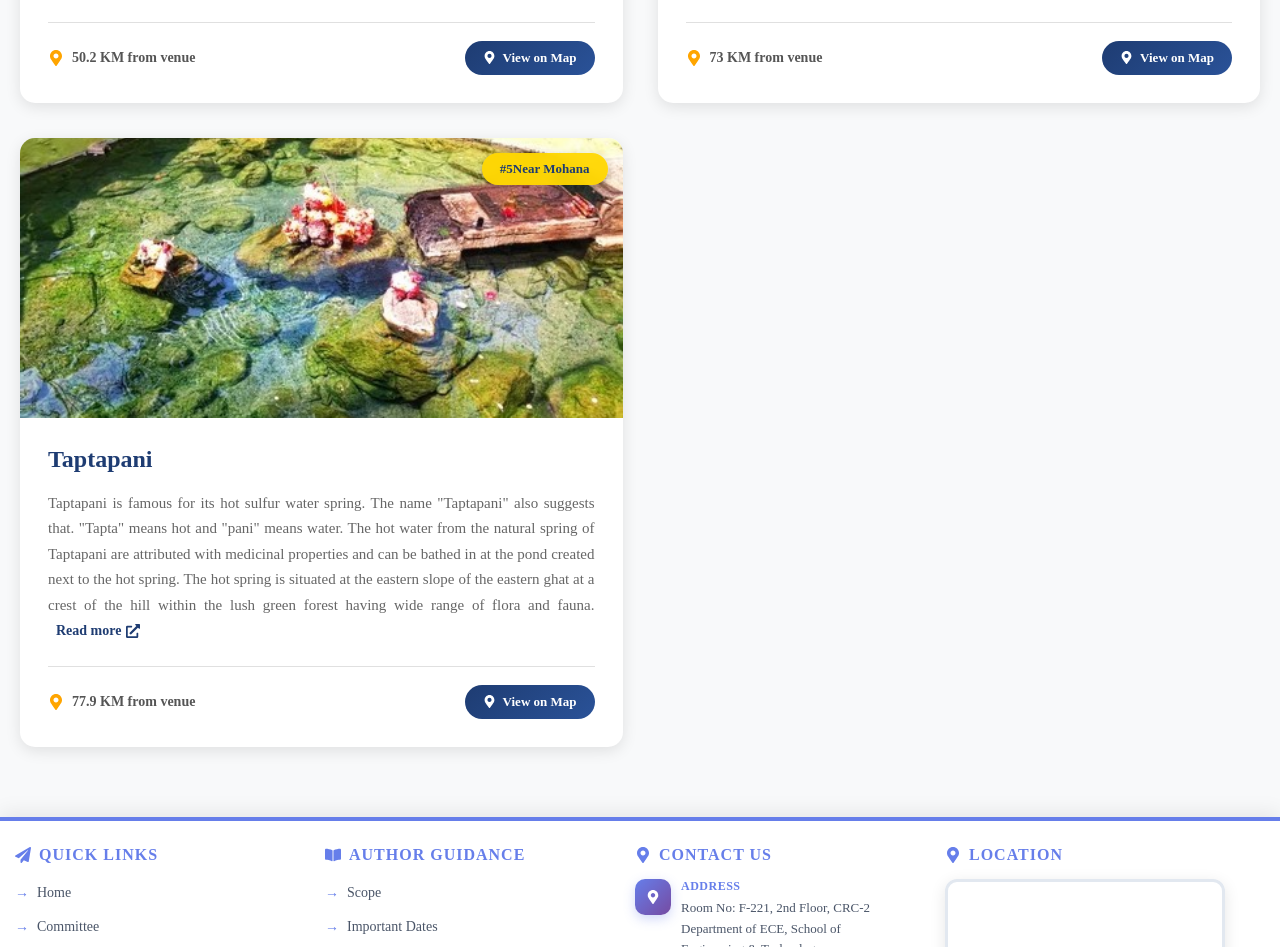
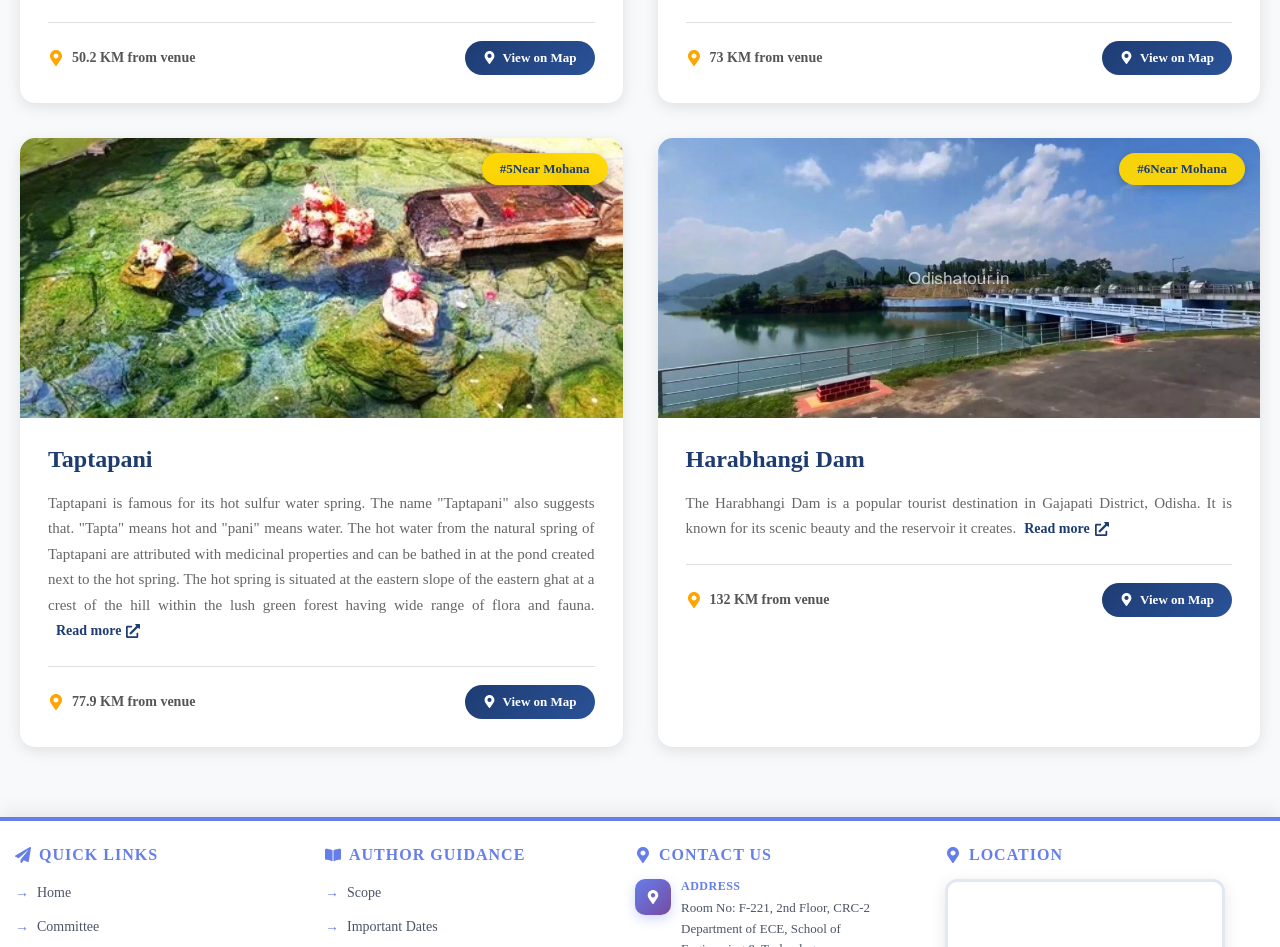
Before and after one commit to krushayu/SCOPES-2027, a React (Create React App) app: page /places in a window 1280 px wide. Shown: the part 2280-3227 px from the top of the page. Built offline with nearby package versions, Linux system fonts and the light colour scheme; grey boxes are pictures that could not be loaded.

Commit message:
new updates

```diff
--- a/src/Pages/Places.js
+++ b/src/Pages/Places.js
@@ -52,6 +52,16 @@ const Places = () => {
       mapLink: 'https://www.google.com/maps/place/Taptapani+Hot+Spring,+Odisha,+India/@19.3516,84.2349,14z',
       wikiLink: 'https://en.wikipedia.org/wiki/Taptapani',
       image: '/places/taptapani.png',
+      location: 'Near Mohana'
+    },
+    {
+      id: 6,
+      name: 'Harabhangi Dam',
+      description: 'The Harabhangi Dam is a popular tourist destination in Gajapati District, Odisha. It is known for its scenic beauty and the reservoir it creates.',
+      distance: '132 KM',
+      mapLink: 'https://share.google/oQTOMF8S1MTigqm9o',
+      wikiLink: 'https://en.wikipedia.org/wiki/Harabhangi_Dam',
+      image: '/places/Harabhangi_Dam.webp',
       location: 'Near Mohana'
     }
   ];
```
Also changed, not shown: public/places/Harabhangi_Dam.webp (added).
